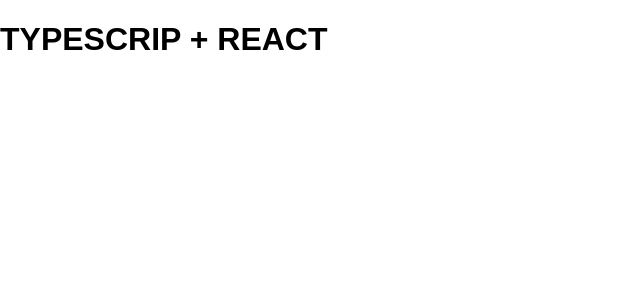
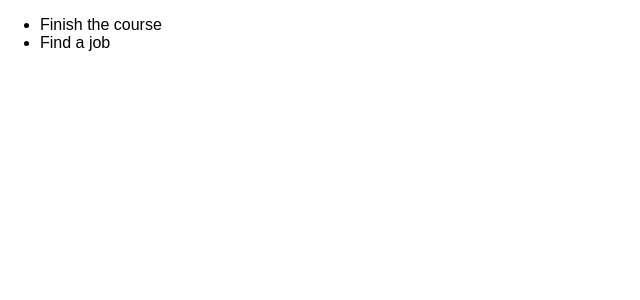
Before and after one commit to eatornquist/react-typescript, a React (Create React App) app: page / in a window 1280 px wide. Shown: the top 300 px of the page, without its empty margins (0-640 px from the left). Built offline with nearby package versions, Linux system fonts and the light colour scheme.

Commit message:
working with Props and Types for Props.

```diff
--- a/src/App.tsx
+++ b/src/App.tsx
@@ -1,10 +1,16 @@
 import React from 'react'
+import TodoList from './components/TodoList'
 
 function App() {
+  const todos = [
+    { id: 't1', text: 'Finish the course' },
+    { id: 't2', text: 'Find a job' },
+  ]
+
   return (
     <>
       <div className="App">
-        <h1>TYPESCRIP + REACT</h1>
+        <TodoList items={todos} />
       </div>
     </>
   )
--- /dev/null
+++ b/src/components/TodoList.tsx
@@ -0,0 +1,22 @@
+import React from 'react'
+
+// function TodoList() {
+//   return <ul></ul>
+// }
+
+interface TodoListProps {
+  items: { id: string; text: string }[]
+}
+
+//similar declaration of the one above
+const TodoList: React.FC<TodoListProps> = ({ items }) => {
+  return (
+    <ul>
+      {items.map((todo) => (
+        <li key={todo.id}>{todo.text}</li>
+      ))}
+    </ul>
+  )
+}
+
+export default TodoList
```
